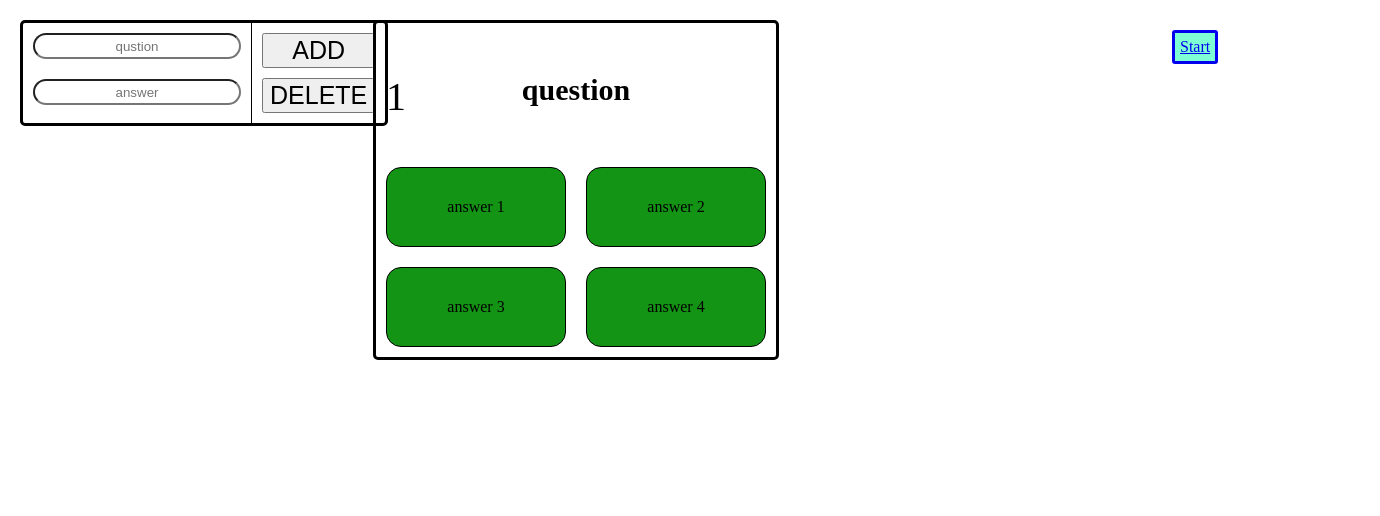
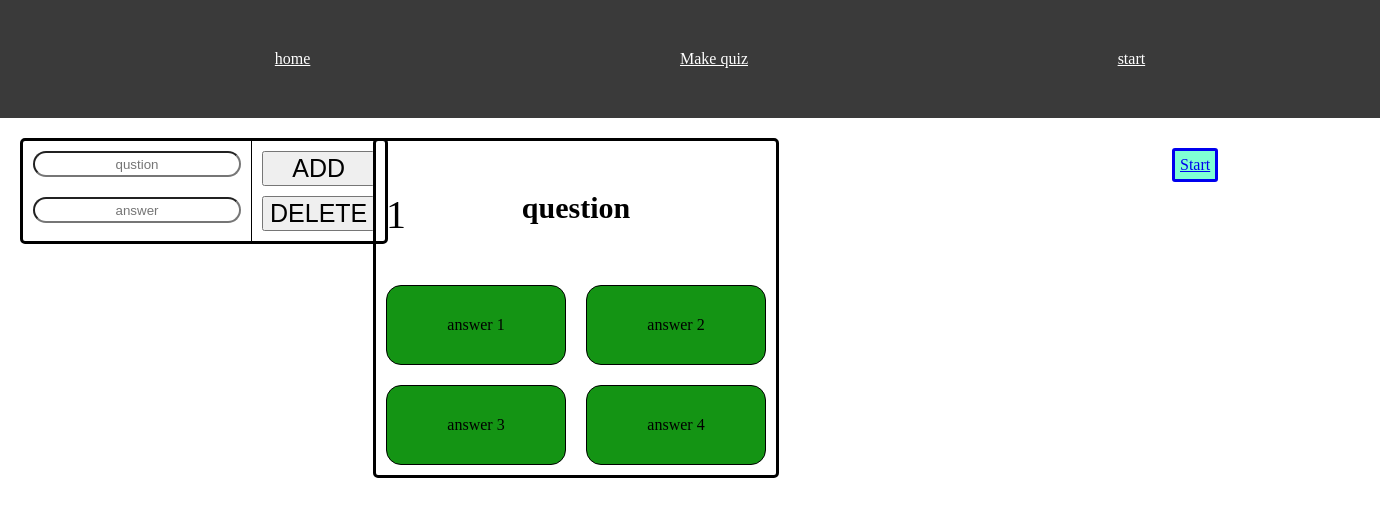
Before and after one commit to hamzona/Pocetak-moje-stranice, a React (Create React App) app in the folder mypage/: page / in a window 1280 px wide. Shown: the top 516 px of the page, 1380 px wide, since content can reach past the window. Built offline with nearby package versions, Linux system fonts and the light colour scheme.

Commit message:
gen-navbar

```diff
--- a/mypage/src/Main.js
+++ b/mypage/src/Main.js
@@ -1,9 +1,17 @@
-import { Routes,Route } from "react-router-dom";
+import { Routes,Route, Link } from "react-router-dom";
 import App from "./App";
 import SlidesContextProvider from "./GlobalContext/DataSlides";
 import StartQuiz from "./StartSlides/StartQuiz";
+import './nav.css'
 function Main(){
     return (<SlidesContextProvider>
+            <nav className="nav-cont">
+                <ul>
+                    <Link className="nav-link">home</Link>
+                    <Link className="nav-link" to="/">Make quiz</Link>
+                    <Link className="nav-link" to="/start">start</Link>
+                </ul>
+            </nav>
             <Routes>
                 <Route path="/" element={<App/>}/>
                 <Route path="/start" element={<StartQuiz/>}/>
--- /dev/null
+++ b/mypage/src/nav.css
@@ -0,0 +1,23 @@
+*{
+    margin: 0;
+}
+.nav-cont{
+    background-color: rgb(58, 58, 58);
+    padding: 50px;
+    width: 100vw;
+    z-index: 1;
+}
+
+ul{
+    display: flex;
+    justify-content: space-around;
+}
+.nav-link{
+    width: max-content;
+    height: max-content;
+    color: white;
+    padding: 10%rem;
+}
+.nav-link:hover{
+    background-color:rgb(95, 95, 95) ;
+}
```
